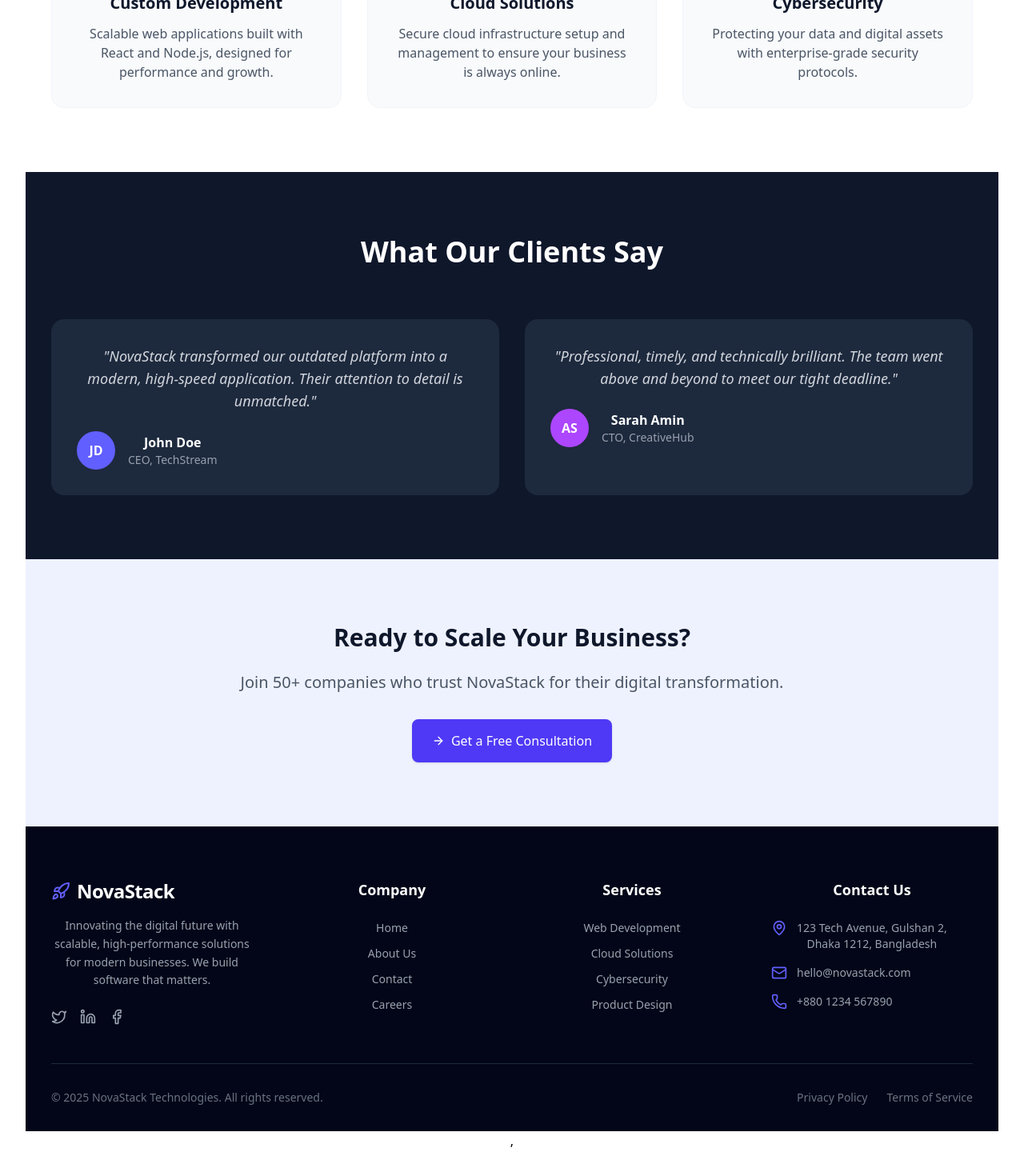
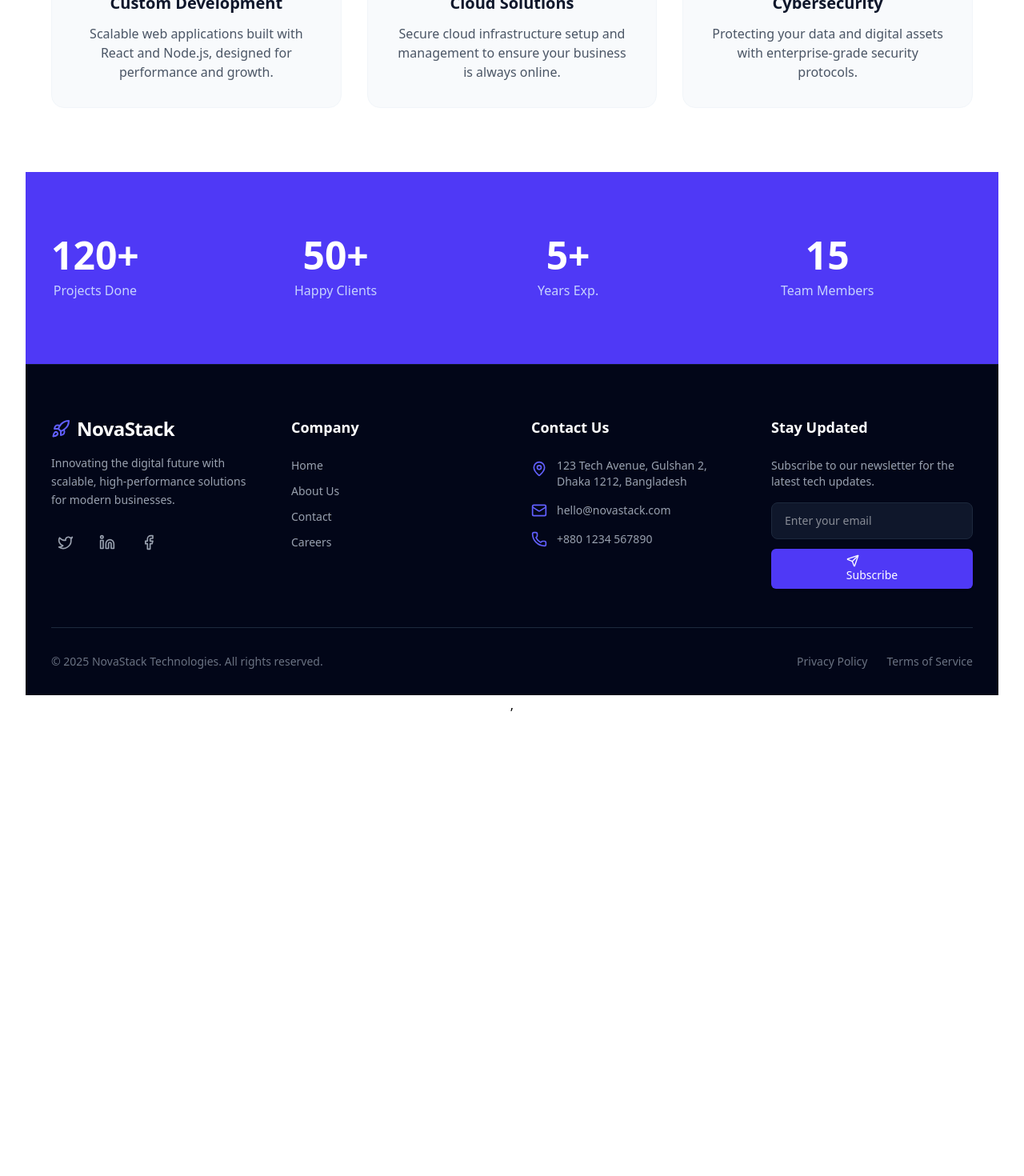
Before and after one commit to nafeesalways/novastack-tech, a React (Vite) app: page / in a window 1280 px wide. Shown: the part 1324-2794 px from the top of the page at 80% size. After the commit the page ends 2249 px from the top, so only its background shows below. Built offline with nearby package versions, Linux system fonts and the light colour scheme.

Commit message:
home page and footer section updated

```diff
--- a/package.json
+++ b/package.json
@@ -11,6 +11,7 @@
   },
   "dependencies": {
     "@tailwindcss/vite": "^4.1.17",
+    "framer-motion": "^12.23.25",
     "lucide-react": "^0.555.0",
     "react": "^19.2.0",
     "react-dom": "^19.2.0",
--- /dev/null
+++ b/src/components/animations/Reveal.jsx
@@ -0,0 +1,30 @@
+import React, { useEffect, useRef } from "react";
+import { motion, useInView, useAnimation } from "framer-motion";
+
+export const Reveal = ({ children, width = "fit-content", delay = 0.25 }) => {
+  const ref = useRef(null);
+  const isInView = useInView(ref, { once: true });
+  const mainControls = useAnimation();
+
+  useEffect(() => {
+    if (isInView) {
+      mainControls.start("visible");
+    }
+  }, [isInView, mainControls]);
+
+  return (
+    <div ref={ref} style={{ position: "relative", width, overflow: "hidden" }}>
+      <motion.div
+        variants={{
+          hidden: { opacity: 0, y: 75 },
+          visible: { opacity: 1, y: 0 },
+        }}
+        initial="hidden"
+        animate={mainControls}
+        transition={{ duration: 0.5, delay: delay }}
+      >
+        {children}
+      </motion.div>
+    </div>
+  );
+};
--- /dev/null
+++ b/src/components/animations/TiltCard.jsx
@@ -0,0 +1,47 @@
+import React from "react";
+import { motion, useMotionValue, useSpring, useTransform } from "framer-motion";
+
+const TiltCard = ({ children, className = "" }) => {
+  const x = useMotionValue(0);
+  const y = useMotionValue(0);
+
+  const mouseX = useSpring(x, { stiffness: 500, damping: 100 });
+  const mouseY = useSpring(y, { stiffness: 500, damping: 100 });
+
+  const rotateX = useTransform(mouseY, [-0.5, 0.5], ["15deg", "-15deg"]);
+  const rotateY = useTransform(mouseX, [-0.5, 0.5], ["-15deg", "15deg"]);
+
+  const handleMouseMove = (e) => {
+    const rect = e.currentTarget.getBoundingClientRect();
+    const width = rect.width;
+    const height = rect.height;
+    const mouseXFromCenter = e.clientX - rect.left - width / 2;
+    const mouseYFromCenter = e.clientY - rect.top - height / 2;
+    x.set(mouseXFromCenter / width);
+    y.set(mouseYFromCenter / height);
+  };
+
+  const handleMouseLeave = () => {
+    x.set(0);
+    y.set(0);
+  };
+
+  return (
+    <motion.div
+      style={{
+        rotateX,
+        rotateY,
+        transformStyle: "preserve-3d",
+      }}
+      onMouseMove={handleMouseMove}
+      onMouseLeave={handleMouseLeave}
+      className={`perspective-1000 ${className}`}
+    >
+      <div style={{ transform: "translateZ(50px)" }}>
+        {children}
+      </div>
+    </motion.div>
+  );
+};
+
+export default TiltCard;
--- a/src/components/shared/Footer.jsx
+++ b/src/components/shared/Footer.jsx
@@ -1,4 +1,4 @@
-import React from "react";
+import React, { useState } from "react";
 import { Link } from "react-router";
 import {
   Rocket,
@@ -8,165 +8,156 @@ import {
   Facebook,
   Linkedin,
   Twitter,
+  Send,
+  Loader2,
+  Check
 } from "lucide-react";
+import Button from "./Button";
 
 const Footer = () => {
+  // State for Newsletter Action
+  const [email, setEmail] = useState("");
+  const [status, setStatus] = useState("idle"); // 'idle' | 'loading' | 'success'
+
+  const handleSubscribe = (e) => {
+    e.preventDefault();
+    if (!email) return;
+
+    setStatus("loading");
+
+    // Simulate API call (1.5s delay)
+    setTimeout(() => {
+      setStatus("success");
+      setEmail(""); // Clear input
+
+      // Reset after 3 seconds
+      setTimeout(() => {
+        setStatus("idle");
+      }, 3000);
+    }, 1500);
+  };
+
   return (
     <footer className="bg-slate-950 text-white pt-16 pb-8 border-t border-slate-900">
       <div className="max-w-7xl mx-auto px-4 sm:px-6 lg:px-8">
-        <div className="grid grid-cols-1 md:grid-cols-2 lg:grid-cols-4 gap-12 mb-12">
+
+        {/* Main Grid: Centered on Mobile (text-center), Left on Desktop (md:text-left) */}
+        <div className="grid grid-cols-1 md:grid-cols-2 lg:grid-cols-4 gap-12 mb-12 text-center md:text-left">
+
           {/* 1. Brand Info */}
-          <div className="space-y-4">
+          <div className="space-y-4 flex flex-col items-center md:items-start">
             <Link to="/" className="flex items-center gap-2">
               <Rocket className="h-6 w-6 text-indigo-500" />
-              <span className="text-2xl font-bold tracking-tight">
-                NovaStack
-              </span>
+              <span className="text-2xl font-bold tracking-tight">NovaStack</span>
             </Link>
-            <p className="text-gray-400 text-sm leading-relaxed">
-              Innovating the digital future with scalable, high-performance
-              solutions for modern businesses. We build software that matters.
+            <p className="text-gray-400 text-sm leading-relaxed max-w-xs mx-auto md:mx-0">
+              Innovating the digital future with scalable, high-performance solutions for modern businesses.
             </p>
             {/* Social Icons */}
             <div className="flex space-x-4 pt-2">
-              <a
-                target="_blank"
-                href="https://x.com/NovastackDemo"
-                className="text-gray-400 hover:text-white transition-colors"
-              >
-                <Twitter className="h-5 w-5" />
-              </a>
-              <a
-                target="_blank"
-                href="https://www.linkedin.com/NovastackDemo"
-                className="text-gray-400 hover:text-white transition-colors"
-              >
-                <Linkedin className="h-5 w-5" />
-              </a>
-              <a
-                target="_blank"
-                href="https://www.facebook.com/NovastackDemo"
-                className="text-gray-400 hover:text-white transition-colors"
-              >
-                <Facebook className="h-5 w-5" />
-              </a>
+              {[
+                { Icon: Twitter, href: "https://x.com" },
+                { Icon: Linkedin, href: "https://linkedin.com" },
+                { Icon: Facebook, href: "https://facebook.com" }
+              ].map(({ Icon, href }, idx) => (
+                <a
+                  key={idx}
+                  href={href}
+                  target="_blank"
+                  rel="noreferrer"
+                  className="text-gray-400 hover:text-white hover:bg-slate-800 p-2 rounded-full transition-all"
+                >
+                  <Icon className="h-5 w-5" />
+                </a>
+              ))}
             </div>
           </div>
 
           {/* 2. Quick Links */}
           <div>
             <h3 className="text-lg font-semibold mb-6 text-white">Company</h3>
-            <ul className="space-y-3 text-sm text-gray-400">
-              <li>
-                <Link
-                  to="/"
-                  className="hover:text-indigo-400 transition-colors"
-                >
-                  Home
-                </Link>
+            <ul className="space-y-3 text-sm text-gray-400 flex flex-col items-center md:items-start">
+              <li><Link to="/" className="hover:text-indigo-400 transition-colors">Home</Link></li>
+              <li><Link to="/about" className="hover:text-indigo-400 transition-colors">About Us</Link></li>
+              <li><Link to="/contact" className="hover:text-indigo-400 transition-colors">Contact</Link></li>
+              <li><Link to="/about" className="hover:text-indigo-400 transition-colors">Careers</Link></li>
+            </ul>
+          </div>
+
+          {/* 3. Contact Info */}
+          <div>
+            <h3 className="text-lg font-semibold mb-6 text-white">Contact Us</h3>
+            <ul className="space-y-4 text-sm text-gray-400 flex flex-col items-center md:items-start">
+              <li className="flex items-start gap-3">
+                <MapPin className="h-5 w-5 text-indigo-500 shrink-0 mt-1" />
+                <span>123 Tech Avenue, Gulshan 2,<br />Dhaka 1212, Bangladesh</span>
               </li>
-              <li>
-                <Link
-                  to="/about"
-                  className="hover:text-indigo-400 transition-colors"
-                >
-                  About Us
-                </Link>
+              <li className="flex items-center gap-3">
+                <Mail className="h-5 w-5 text-indigo-500 shrink-0" />
+                <a href="mailto:hello@novastack.com" className="hover:text-white transition-colors">hello@novastack.com</a>
               </li>
-              <li>
-                <Link
-                  to="/contact"
-                  className="hover:text-indigo-400 transition-colors"
-                >
-                  Contact
-                </Link>
-              </li>
-              <li>
-                <Link
-                  to="/about"
-                  className="hover:text-indigo-400 transition-colors"
-                >
-                  Careers
-                </Link>
+              <li className="flex items-center gap-3">
+                <Phone className="h-5 w-5 text-indigo-500 shrink-0" />
+                <a href="tel:+8801234567890" className="hover:text-white transition-colors">+880 1234 567890</a>
               </li>
             </ul>
           </div>
 
-          {/* 3. Services (New Column for better balance) */}
+          {/* 4. Newsletter (New Section) */}
           <div>
-            <h3 className="text-lg font-semibold mb-6 text-white">Services</h3>
-            <ul className="space-y-3 text-sm text-gray-400">
-              <li>
-                <a href="#" className="hover:text-indigo-400 transition-colors">
-                  Web Development
-                </a>
-              </li>
-              <li>
-                <a href="#" className="hover:text-indigo-400 transition-colors">
-                  Cloud Solutions
-                </a>
-              </li>
-              <li>
-                <a href="#" className="hover:text-indigo-400 transition-colors">
-                  Cybersecurity
-                </a>
-              </li>
-              <li>
-                <a href="#" className="hover:text-indigo-400 transition-colors">
-                  Product Design
-                </a>
-              </li>
-            </ul>
-          </div>
+            <h3 className="text-lg font-semibold mb-6 text-white">Stay Updated</h3>
+            <p className="text-gray-400 text-sm mb-4">
+              Subscribe to our newsletter for the latest tech updates.
+            </p>
 
-          {/* 4. Contact Info */}
-          <div>
-            <h3 className="text-lg font-semibold mb-6 text-white">
-              Contact Us
-            </h3>
-            <ul className="space-y-4 text-sm text-gray-400">
-              <li className="flex items-start gap-3">
-                <MapPin className="h-5 w-5 text-indigo-500 shrink-0" />
-                <span>
-                  123 Tech Avenue, Gulshan 2,
-                  <br />
-                  Dhaka 1212, Bangladesh
-                </span>
-              </li>
-              <li className="flex items-center gap-3">
-                <Mail className="h-5 w-5 text-indigo-500 shrink-0" />
-                <a
-                  href="mailto:hello@novastack.com"
-                  className="hover:text-white"
-                >
-                  hello@novastack.com
-                </a>
-              </li>
-              <li className="flex items-center gap-3">
-                <Phone className="h-5 w-5 text-indigo-500 shrink-0" />
-                <a href="tel:+8801234567890" className="hover:text-white">
-                  +880 1234 567890
-                </a>
-              </li>
-            </ul>
+            <form onSubmit={handleSubscribe} className="flex flex-col gap-3 max-w-xs mx-auto md:mx-0">
+              <input
+                type="email"
+                required
+                value={email}
+                onChange={(e) => setEmail(e.target.value)}
+                placeholder="Enter your email"
+                disabled={status === 'loading' || status === 'success'}
+                className="bg-slate-900 border border-slate-800 text-white text-sm rounded-lg px-4 py-3 focus:outline-none focus:border-indigo-500 focus:ring-1 focus:ring-indigo-500 transition-all disabled:opacity-50"
+              />
+
+              <Button
+                type="submit"
+                variant={status === 'success' ? 'success' : 'primary'}
+                fullWidth
+                size="sm"
+                disabled={status === 'loading' || status === 'success'}
+                className={status === 'success' ? "bg-green-600! border-green-600!" : ""}
+              >
+                {status === 'loading' ? (
+                  <><Loader2 className="w-4 h-4 mr-2 animate-spin" /> Processing...</>
+                ) : status === 'success' ? (
+                  <><Check className="w-4 h-4 mr-2" /> Subscribed!</>
+                ) : (
+                  <><Send className="w-4 h-4 mr-2" /> Subscribe</>
+                )}
+              </Button>
+            </form>
+
+            {status === 'success' && (
+              <p className="text-green-400 text-xs mt-2 font-medium animate-pulse">
+                Successfully subscribed!
+              </p>
+            )}
           </div>
         </div>
 
         {/* Bottom Bar */}
-        <div className="border-t border-slate-800 pt-8 mt-8 flex flex-col md:flex-row justify-between items-center gap-4">
+        <div className="border-t border-slate-800 pt-8 flex flex-col md:flex-row justify-between items-center gap-4">
           <p className="text-gray-500 text-sm text-center md:text-left">
-            &copy; {new Date().getFullYear()} NovaStack Technologies. All rights
-            reserved.
+            &copy; {new Date().getFullYear()} NovaStack Technologies. All rights reserved.
           </p>
           <div className="flex gap-6 text-sm text-gray-500">
-            <a href="#" className="hover:text-gray-300">
-              Privacy Policy
-            </a>
-            <a href="#" className="hover:text-gray-300">
-              Terms of Service
-            </a>
+            <Link to="/privacy" className="hover:text-gray-300 transition-colors">Privacy Policy</Link>
+            <Link to="/terms" className="hover:text-gray-300 transition-colors">Terms of Service</Link>
           </div>
         </div>
+
       </div>
     </footer>
   );
--- a/src/pages/Home.jsx
+++ b/src/pages/Home.jsx
@@ -1,11 +1,13 @@
 import React from 'react';
-import Hero from '../components/home/Hero'; // Adjust path if your Hero is in specific folder
-import { Code, Cloud, Shield, CheckCircle, ArrowRight } from 'lucide-react';
+import Hero from '../components/home/Hero';
+import { Code, Cloud, Shield, ArrowRight } from 'lucide-react';
 import Button from '../components/shared/Button';
+import { Reveal } from '../components/animations/Reveal';
+import TiltCard from '../components/animations/TiltCard';
 
 const Home = () => {
   return (
-    <div className="bg-slate-50 text-gray-800">
+    <div className="bg-slate-50 text-gray-800 overflow-hidden">
 
       {/* 1. Hero Section */}
       <Hero />
@@ -13,16 +15,23 @@ const Home = () => {
       {/* 2. Services Section */}
       <section className="py-20 bg-white">
         <div className="max-w-7xl mx-auto px-4 sm:px-6 lg:px-8">
-          <div className="text-center mb-16">
+
+          <div className="text-center mb-16 flex flex-col items-center">
+            <Reveal>
               <h2 className="text-3xl md:text-4xl font-bold text-slate-900 mb-4">Our Core Services</h2>
+            </Reveal>
+            <Reveal delay={0.4}>
               <p className="text-lg text-gray-600 max-w-2xl mx-auto">
                 We build robust digital solutions tailored to your business needs using the latest tech stack.
               </p>
+            </Reveal>
           </div>
 
           <div className="grid grid-cols-1 md:grid-cols-3 gap-8">
-            {/* Service 1 */}
-            <div className="p-8 rounded-2xl bg-slate-50 border border-slate-100 hover:shadow-xl transition-shadow duration-300">
+            {/* Service 1 - Wrapped in TiltCard + Reveal */}
+            <Reveal delay={0.2} width="100%">
+              <TiltCard className="h-full">
+                <div className="h-full p-8 rounded-2xl bg-slate-50 border border-slate-100 hover:shadow-2xl transition-shadow duration-300">
                   <div className="w-12 h-12 bg-indigo-100 rounded-lg flex items-center justify-center mb-6">
                     <Code className="w-6 h-6 text-indigo-600" />
                   </div>
@@ -31,9 +40,13 @@ const Home = () => {
                     Scalable web applications built with React and Node.js, designed for performance and growth.
                   </p>
                 </div>
+              </TiltCard>
+            </Reveal>
 
             {/* Service 2 */}
-            <div className="p-8 rounded-2xl bg-slate-50 border border-slate-100 hover:shadow-xl transition-shadow duration-300">
+            <Reveal delay={0.4} width="100%">
+              <TiltCard className="h-full">
+                <div className="h-full p-8 rounded-2xl bg-slate-50 border border-slate-100 hover:shadow-2xl transition-shadow duration-300">
                   <div className="w-12 h-12 bg-purple-100 rounded-lg flex items-center justify-center mb-6">
                     <Cloud className="w-6 h-6 text-purple-600" />
                   </div>
@@ -42,9 +55,13 @@ const Home = () => {
                     Secure cloud infrastructure setup and management to ensure your business is always online.
                   </p>
                 </div>
+              </TiltCard>
+            </Reveal>
 
             {/* Service 3 */}
-            <div className="p-8 rounded-2xl bg-slate-50 border border-slate-100 hover:shadow-xl transition-shadow duration-300">
+            <Reveal delay={0.6} width="100%">
+              <TiltCard className="h-full">
+                <div className="h-full p-8 rounded-2xl bg-slate-50 border border-slate-100 hover:shadow-2xl transition-shadow duration-300">
                   <div className="w-12 h-12 bg-pink-100 rounded-lg flex items-center justify-center mb-6">
                     <Shield className="w-6 h-6 text-pink-600" />
                   </div>
@@ -53,59 +70,32 @@ const Home = () => {
                     Protecting your data and digital assets with enterprise-grade security protocols.
                   </p>
                 </div>
+              </TiltCard>
+            </Reveal>
           </div>
         </div>
       </section>
 
-      {/* 3. Testimonials Section */}
-      <section className="py-20 bg-slate-900 text-white">
-        <div className="max-w-7xl mx-auto px-4 sm:px-6 lg:px-8">
-          <h2 className="text-3xl md:text-4xl font-bold text-center mb-16">What Our Clients Say</h2>
-
-          <div className="grid grid-cols-1 md:grid-cols-2 gap-8">
-            {/* Testimonial 1 */}
-            <div className="bg-slate-800 p-8 rounded-2xl relative">
-              <p className="text-lg text-gray-300 italic mb-6">
-                "NovaStack transformed our outdated platform into a modern, high-speed application. Their attention to detail is unmatched."
-              </p>
-              <div className="flex items-center gap-4">
-                <div className="w-12 h-12 bg-indigo-500 rounded-full flex items-center justify-center font-bold text-white">JD</div>
-                <div>
-                  <h4 className="font-semibold">John Doe</h4>
-                  <p className="text-sm text-gray-400">CEO, TechStream</p>
+      {/* 3. Creative Stats Section (New Addition) */}
+      <section className="py-16 bg-indigo-600 text-white">
+        <div className="max-w-7xl mx-auto px-4 grid grid-cols-2 md:grid-cols-4 gap-8 text-center">
+           {[
+             { label: "Projects Done", value: "120+" },
+             { label: "Happy Clients", value: "50+" },
+             { label: "Years Exp.", value: "5+" },
+             { label: "Team Members", value: "15" }
+           ].map((stat, idx) => (
+             <Reveal key={idx} delay={idx * 0.1}>
+                <div className="p-4">
+                  <h4 className="text-4xl md:text-5xl font-extrabold mb-2">{stat.value}</h4>
+                  <p className="text-indigo-200 font-medium">{stat.label}</p>
                 </div>
-              </div>
-            </div>
-
-            {/* Testimonial 2 */}
-            <div className="bg-slate-800 p-8 rounded-2xl relative">
-              <p className="text-lg text-gray-300 italic mb-6">
-                "Professional, timely, and technically brilliant. The team went above and beyond to meet our tight deadline."
-              </p>
-              <div className="flex items-center gap-4">
-                <div className="w-12 h-12 bg-purple-500 rounded-full flex items-center justify-center font-bold text-white">AS</div>
-                <div>
-                  <h4 className="font-semibold">Sarah Amin</h4>
-                  <p className="text-sm text-gray-400">CTO, CreativeHub</p>
-                </div>
-              </div>
-            </div>
-          </div>
+             </Reveal>
+           ))}
         </div>
       </section>
 
-      {/* 4. CTA Section */}
-      <section className="py-20 bg-indigo-50">
-        <div className="max-w-4xl mx-auto px-4 text-center">
-          <h2 className="text-3xl font-bold text-slate-900 mb-6">Ready to Scale Your Business?</h2>
-          <p className="text-xl text-gray-600 mb-8">
-            Join 50+ companies who trust NovaStack for their digital transformation.
-          </p>
-          <Button to="/contact" variant="primary" size="lg" icon={ArrowRight}>
-            Get a Free Consultation
-          </Button>
-        </div>
-      </section>
+
 
     </div>
   );
```
Also changed, not shown: 1 other file (tests, documents, lock files or other folders). Lines whose indentation alone changed are shown as unchanged.
